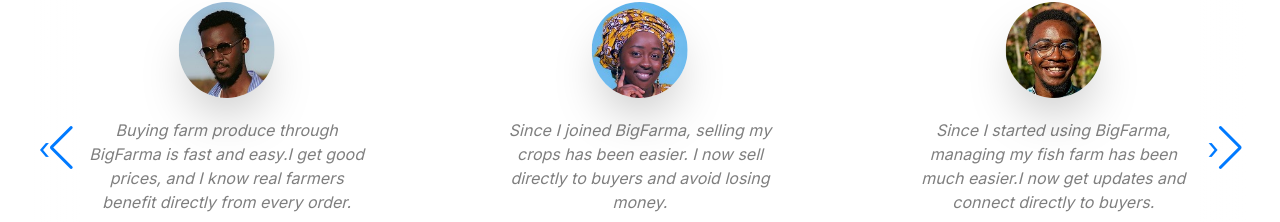
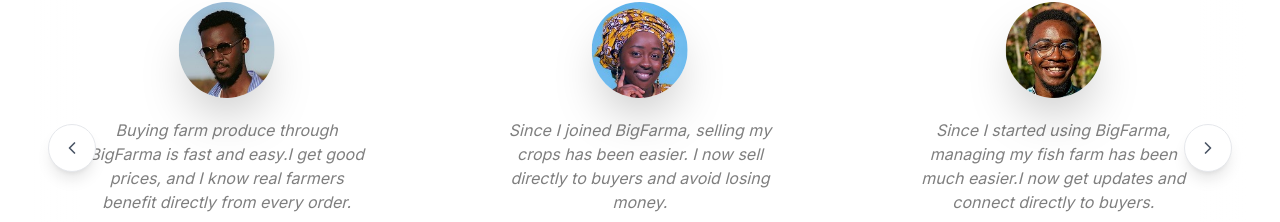
Before and after one commit to Ng-Harry/BigFarma_Frontend, a React (Vite) app: page / in a window 1280 px wide. Shown: the part 4057-4279 px from the top of the page. Built offline with nearby package versions, Linux system fonts and the light colour scheme.

Commit message:
testimonial navigation arrows have been updated

```diff
--- a/src/components/landing-page-sections/Testimonials.jsx
+++ b/src/components/landing-page-sections/Testimonials.jsx
@@ -22,6 +22,19 @@
     })
   }
 
+  // Custom navigation handlers
+  const goNext = () => {
+    if (swiperRef.current) {
+      swiperRef.current.slideNext()
+    }
+  }
+
+  const goPrev = () => {
+    if (swiperRef.current) {
+      swiperRef.current.slidePrev()
+    }
+  }
+
   return (
     <section className="relative px-4 sm:px-8">
       <h2 className="text-center text-2xl sm:text-3xl md:text-[3rem] font-semibold mt-10 sm:mt-24 mx-auto">
@@ -33,16 +46,41 @@
         <div className="hidden lg:block absolute top-0 left-0 h-full w-12 bg-gradient-to-r from-white to-transparent z-10 pointer-events-none" />
         <div className="hidden lg:block absolute top-0 right-0 h-full w-12 bg-gradient-to-l from-white to-transparent z-10 pointer-events-none" />
 
-        {/* Navigation Arrows (desktop only) */}
-        <div className="hidden lg:flex justify-between items-center absolute top-1/2 left-0 right-0 z-20 px-4 pointer-events-none">
+        {/* Custom Navigation Arrows (desktop only) */}
+        <div className="hidden lg:flex justify-between items-center absolute top-1/2 left-0 right-0 z-20 px-4 pointer-events-none transform -translate-y-1/2">
           {!isBeginning && (
-            <button className="swiper-button-prev pointer-events-auto text-3xl text-gray-500 hover:text-black transition">
-              ‹
+            <button
+              onClick={goPrev}
+              className="group pointer-events-auto bg-white rounded-full shadow-lg w-12 h-12 flex items-center justify-center text-2xl text-gray-600 hover:bg-green-800 hover:shadow-xl transition-all duration-300 border border-gray-200"
+            >
+              <svg
+                width="20"
+                height="20"
+                viewBox="0 0 24 24"
+                fill="none"
+                xmlns="http://www.w3.org/2000/svg"
+                className="group-hover:text-white transition-colors duration-300"
+              >
+                <path d="M15 18L9 12L15 6" stroke="currentColor" strokeWidth="2" strokeLinecap="round" strokeLinejoin="round" />
+              </svg>
             </button>
           )}
+          <div className="flex-1"></div>
           {!isEnd && (
-            <button className="swiper-button-next pointer-events-auto text-3xl text-gray-500 hover:text-black transition">
-              ›
+            <button
+              onClick={goNext}
+              className="group pointer-events-auto bg-white rounded-full shadow-lg w-12 h-12 flex items-center justify-center text-2xl text-gray-600 hover:bg-green-800 hover:shadow-xl transition-all duration-300 border border-gray-200"
+            >
+              <svg
+                width="20"
+                height="20"
+                viewBox="0 0 24 24"
+                fill="none"
+                xmlns="http://www.w3.org/2000/svg"
+                className="group-hover:text-white transition-colors duration-300"
+              >
+                <path d="M9 18L15 12L9 6" stroke="currentColor" strokeWidth="2" strokeLinecap="round" strokeLinejoin="round" />
+              </svg>
             </button>
           )}
         </div>
@@ -50,10 +88,6 @@
         <Swiper
           modules={[Navigation, Autoplay]}
           onSwiper={handleSwiper}
-          navigation={{
-            prevEl: '.swiper-button-prev',
-            nextEl: '.swiper-button-next',
-          }}
           autoplay={{
             delay: 3500,
             disableOnInteraction: false,
@@ -99,38 +133,3 @@
 }
 
 export default Testimonials
-
-
-
-
-
-
-// import React from 'react'
-// import { reviewers } from '../reviewers'
-// import '../app.css'
-
-// const Testimonials = () => {
-//   return (
-//     <section>
-//       <h2 className='font-semibold text-2xl text-center'>Testimonials</h2>
-
-//       <div className='flex flex-col justify-center items-center py-5 gap-5 lg:flex-row'>
-//         {reviewers.map(reviewer => {
-//           return (
-//             <div key={reviewer.id} className='flex flex-col gap-5 justify-start items-center pt-4 pb-7'>
-//               <img src={reviewer.profileImage} alt={`review - ${reviewer.name}`} className='rounded-full shadow-2xl' />
-//               <p className='max-w-[280px] text-[var(--color-neutral-dark)] italic text-center opacity-50'>{reviewer.review}</p>
-
-//               <div className='font-bold flex flex-col items-center justify-center'>
-//                 <p className='text-lg'>{reviewer.name}</p>
-//                 <p className='text-sm text-var[--color-neutral-dark] opacity-50'>{reviewer.additionalDetails}</p>
-//               </div>
-//             </div>
-//           )
-//         })}
-//       </div>
-//     </section>
-//   )
-// }
-
-// export default Testimonials
```
